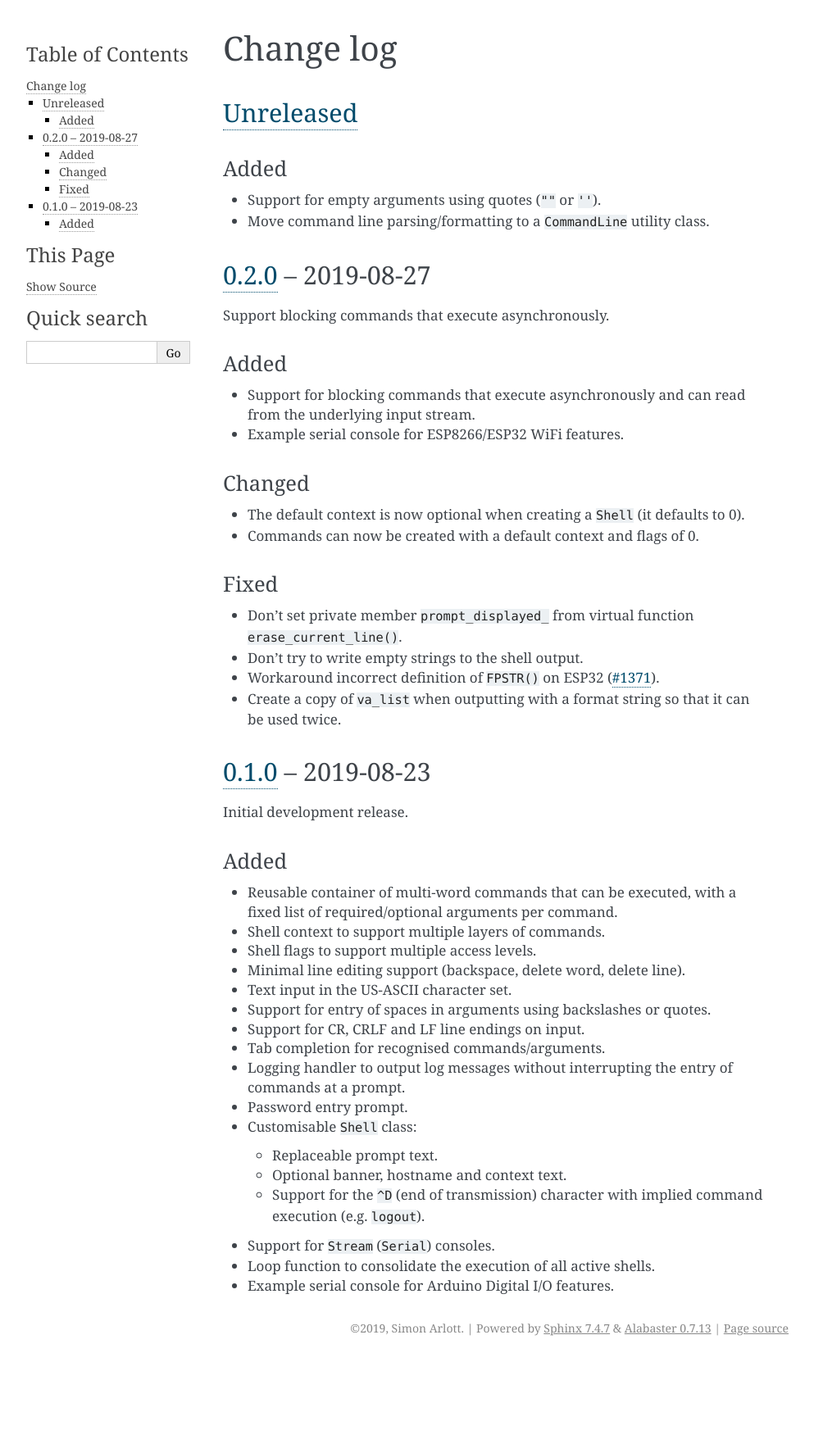
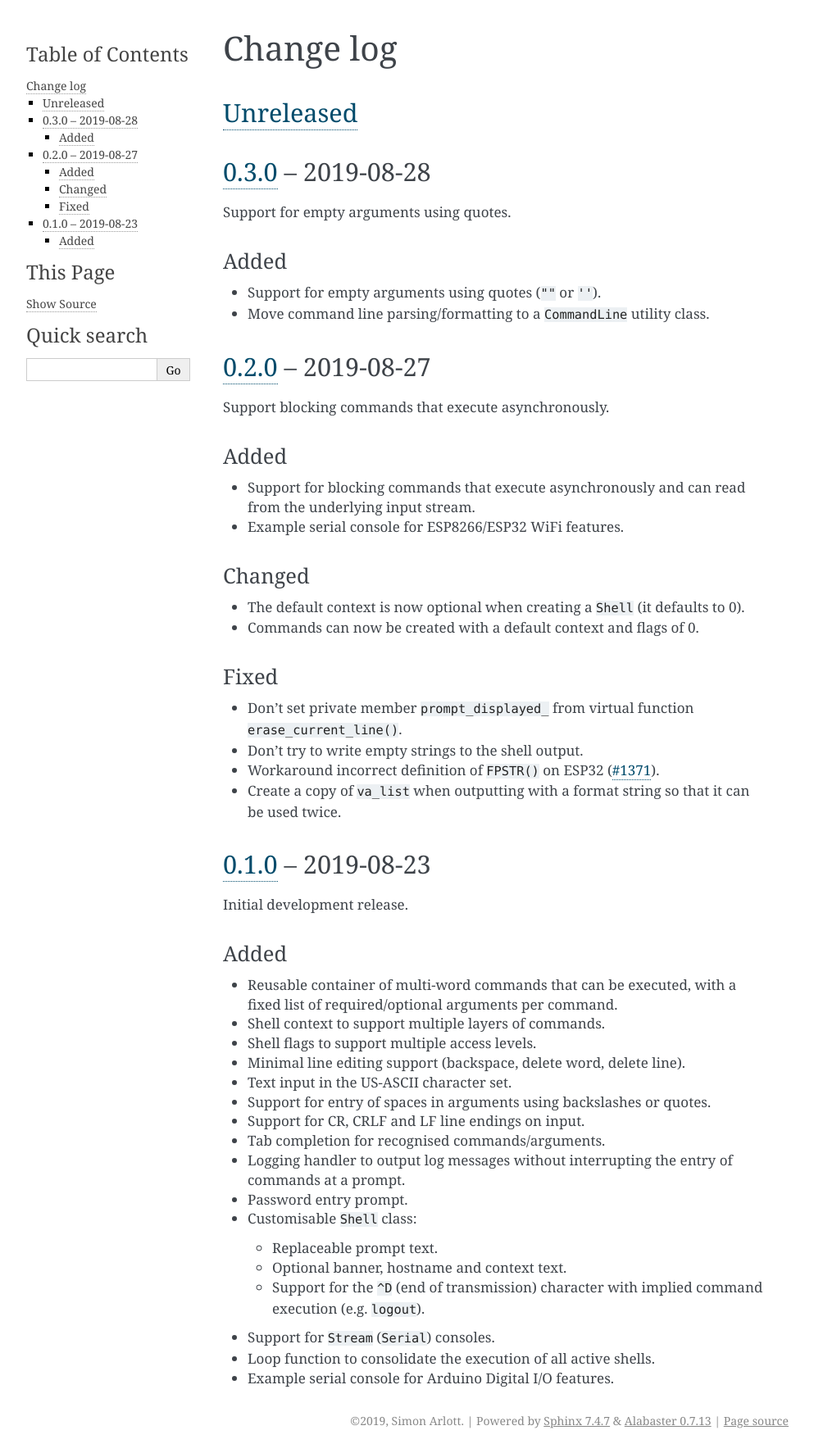
Before and after one commit to nomis/mcu-uuid-console, a Sphinx documentation site: the page built from docs/changelog.rst, in a window 1280 px wide. Shown: the whole page at 82% size, without its empty margins (148-1141 px from the left). Built offline with Sphinx 7.4.7, drawn with Linux system fonts in a browser that asks for light colours; before the commit the page ends 1660 px from its top, so only the background shows below that.

Commit message:
Version 0.3.0

```diff
--- a/docs/changelog.rst
+++ b/docs/changelog.rst
@@ -3,6 +3,11 @@ Change log
 
 Unreleased_
 -----------
+
+0.3.0_ |--| 2019-08-28
+----------------------
+
+Support for empty arguments using quotes.
 
 Added
 ~~~~~
@@ -74,6 +79,7 @@ Added
 
 .. |--| unicode:: U+2013 .. EN DASH
 
-.. _Unreleased: https://github.com/nomis/mcu-uuid-console/compare/0.2.0...HEAD
+.. _Unreleased: https://github.com/nomis/mcu-uuid-console/compare/0.3.0...HEAD
+.. _0.3.0: https://github.com/nomis/mcu-uuid-console/compare/0.2.0...0.3.0
 .. _0.2.0: https://github.com/nomis/mcu-uuid-console/compare/0.1.0...0.2.0
 .. _0.1.0: https://github.com/nomis/mcu-uuid-console/commits/0.1.0
--- a/library.json
+++ b/library.json
@@ -12,7 +12,7 @@
 		"type": "git",
 		"url": "https://github.com/nomis/mcu-uuid-console.git"
 	},
-	"version": "0.2.0",
+	"version": "0.3.0",
 	"license": "GPL-3.0-or-later",
 	"homepage": "https://mcu-uuid-console.readthedocs.io/",
 	"export": {
```
